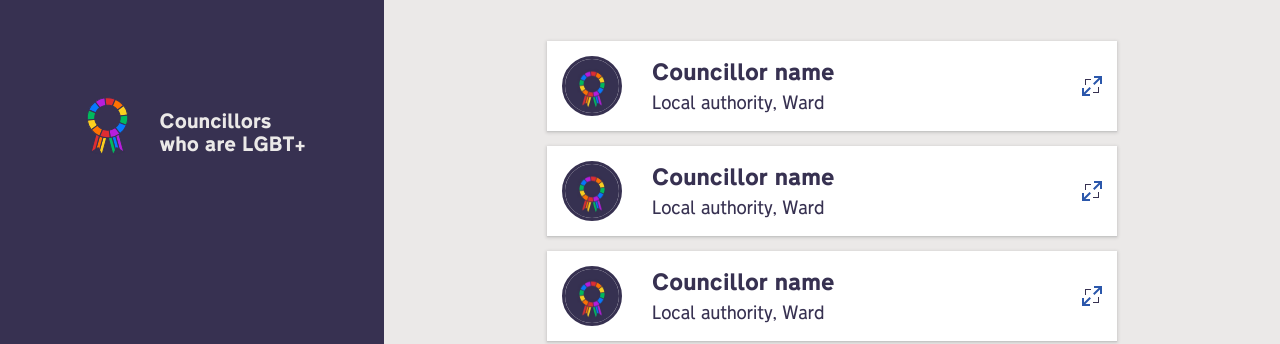
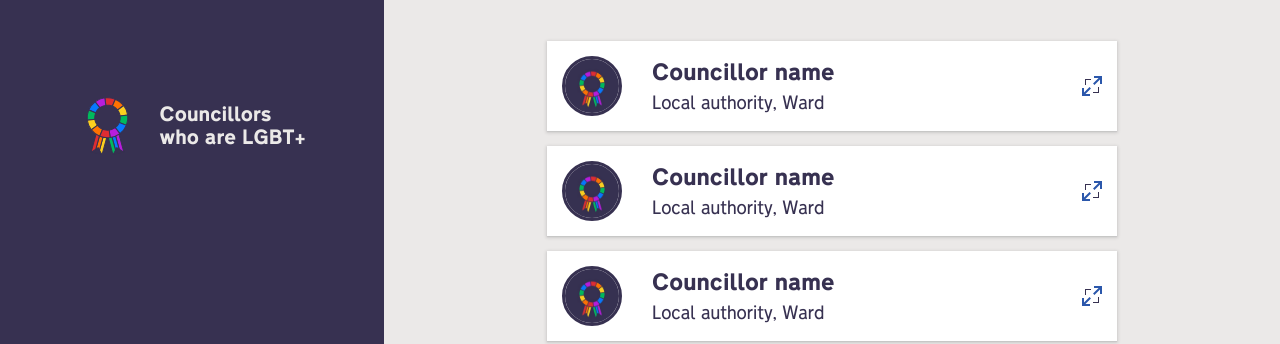
Before and after one commit to johnpeart/lgbt-councillors, a Jekyll site: the page built from index.md, in a window 1280 px wide. Shown: the part 689-1033 px from the top of the page. Built offline with Jekyll 4.4.1, drawn with Linux system fonts in a browser that asks for light colours.

Commit message:
Change wordmark padding
Change wordmark padding to centre align text at 100% font size

```diff
--- a/_sass/global/_header.scss
+++ b/_sass/global/_header.scss
@@ -85,7 +85,7 @@
         @include toggleSizes($style, map-get($sizes, "xs"),  map-get($sizes, "sm"),  map-get($sizes, "md"),  map-get($sizes, "lg"),  map-get($sizes, "xl"));
     }
 
-    padding: 10pt 0 0 0;
+    padding: 5pt 0;
     float: left;
 
     @include clearfix;
```
